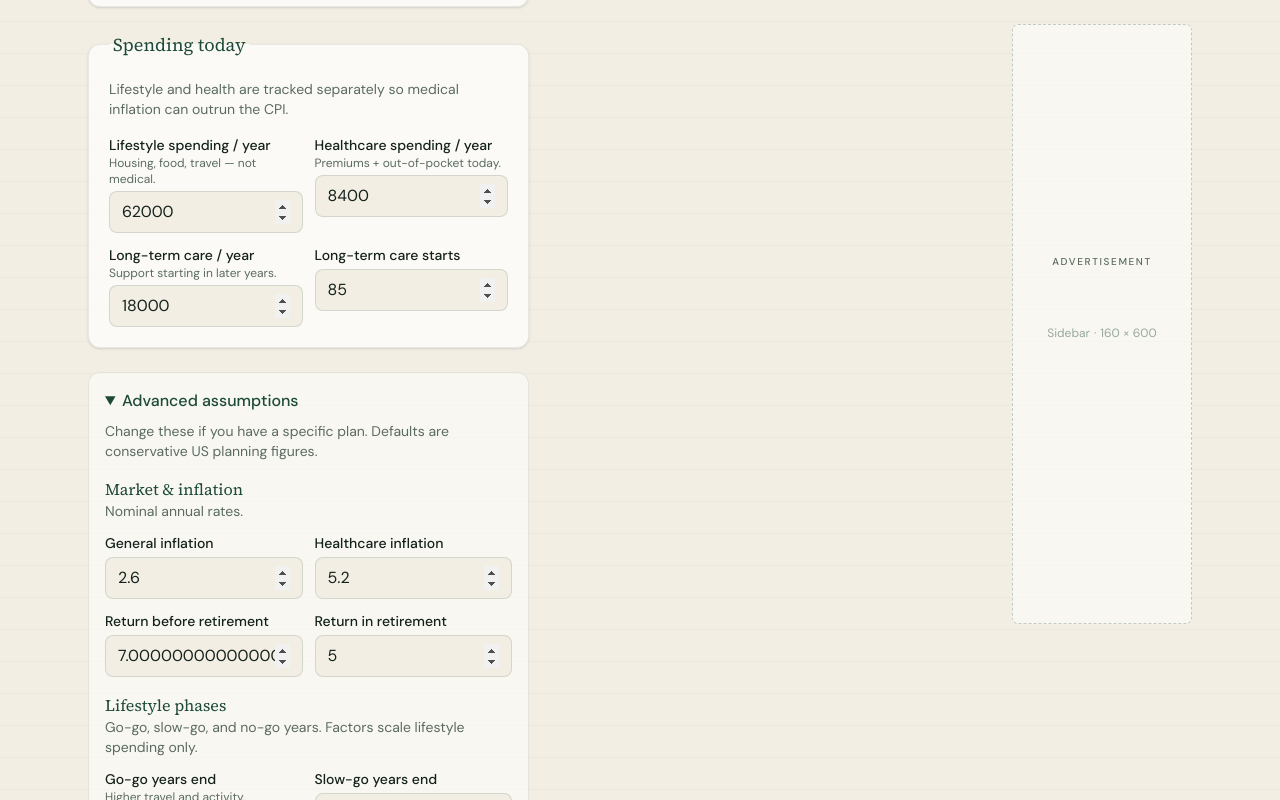
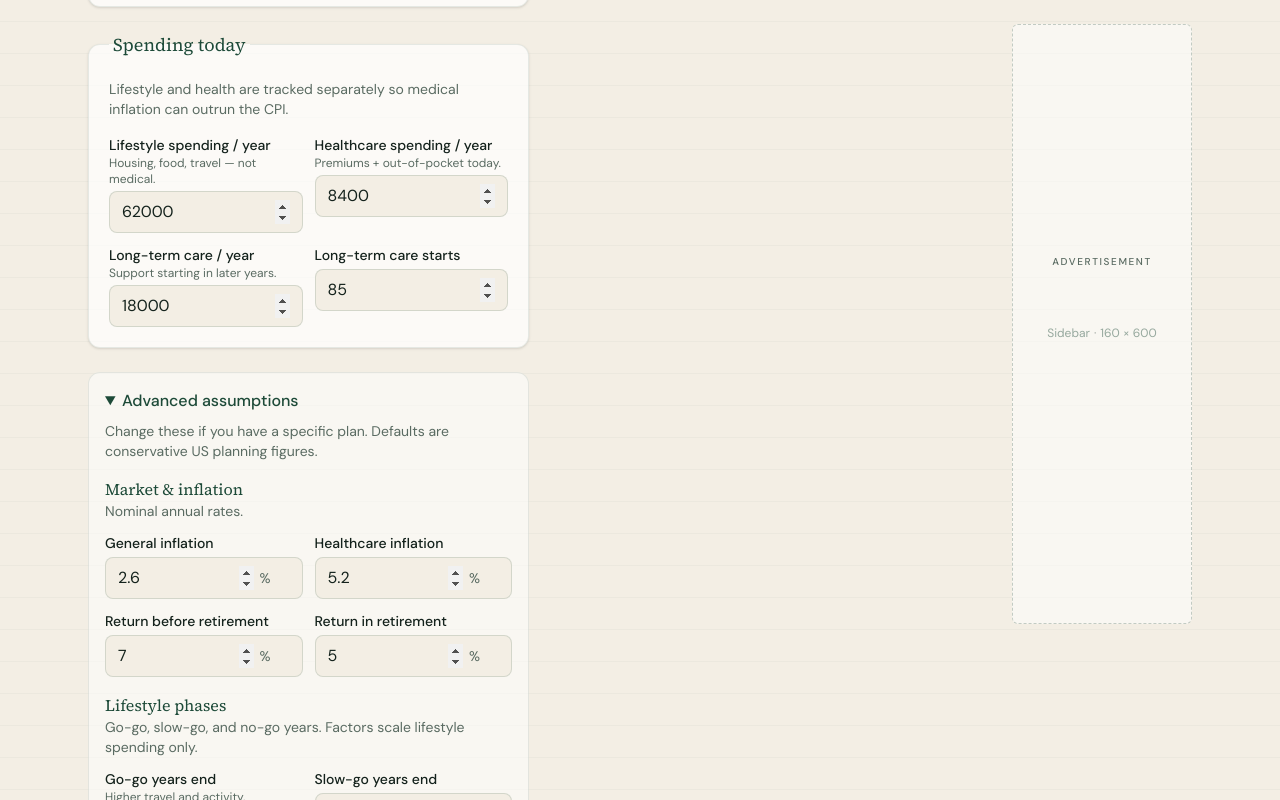
Before and after one commit to r3s0lv343vr/Retirement-and-Longevity-Calculator-Platform, a Next.js app: page / in a window 1280 px wide. Both pictures are taken after a click on the heading "Advanced assumptions". Shown: the part 1546-2346 px from the top of the page. Built offline with nearby package versions, Linux system fonts and the light colour scheme.

Commit message:
Fix percent field rounding in the calculator form
Stop IEEE float artifacts like 7.000000000000001 and show a % suffix
on inflation and return inputs.

Co-authored-by: r3s0lv343vr <r3s0lv343vr@users.noreply.github.com>

```diff
--- a/src/components/CalculatorForm.tsx
+++ b/src/components/CalculatorForm.tsx
@@ -65,10 +65,11 @@ const GROUPS: { id: string; title: string; blurb: string; keys: (keyof Calculato
   },
 ];
 
-function displayValue(key: keyof CalculatorInput, value: number, kind: string): string {
-  if (kind === "percent") return (value * 100).toString();
+function displayValue(value: number, kind: string): string {
+  if (kind === "percent") return String(Number((value * 100).toFixed(4)));
+  if (kind === "multiplier") return String(Number(value.toFixed(4)));
   if (Number.isInteger(value)) return String(value);
-  return String(value);
+  return String(Number(value.toFixed(2)));
 }
 
 export function CalculatorForm({ values, onChange, onSubmit, loading, error }: Props) {
@@ -148,16 +149,21 @@ function Field({
     <label htmlFor={id} className="block">
       <span className="block text-sm font-medium text-ink">{meta.label}</span>
       {meta.hint ? <span className="block text-xs text-muted">{meta.hint}</span> : null}
+      <div className="relative mt-1">
         <input
           id={id}
           name={fieldKey}
           type="number"
           inputMode="decimal"
           step={step}
-        value={displayValue(fieldKey, values[fieldKey], meta.kind)}
+          value={displayValue(values[fieldKey], meta.kind)}
           onChange={(e) => onChange(fieldKey, e.target.value, meta.kind)}
-        className="mt-1 w-full rounded-lg border border-pine/15 bg-paper px-3 py-2 text-ink outline-none ring-gold/40 focus:ring-2"
+          className={`w-full rounded-lg border border-pine/15 bg-paper px-3 py-2 text-ink outline-none ring-gold/40 focus:ring-2 ${meta.kind === "percent" ? "pr-12" : ""}`}
         />
+        {meta.kind === "percent" ? (
+          <span className="pointer-events-none absolute right-8 top-1/2 -translate-y-1/2 text-sm text-muted">%</span>
+        ) : null}
+      </div>
     </label>
   );
 }
```
Lines whose indentation alone changed are shown as unchanged.
